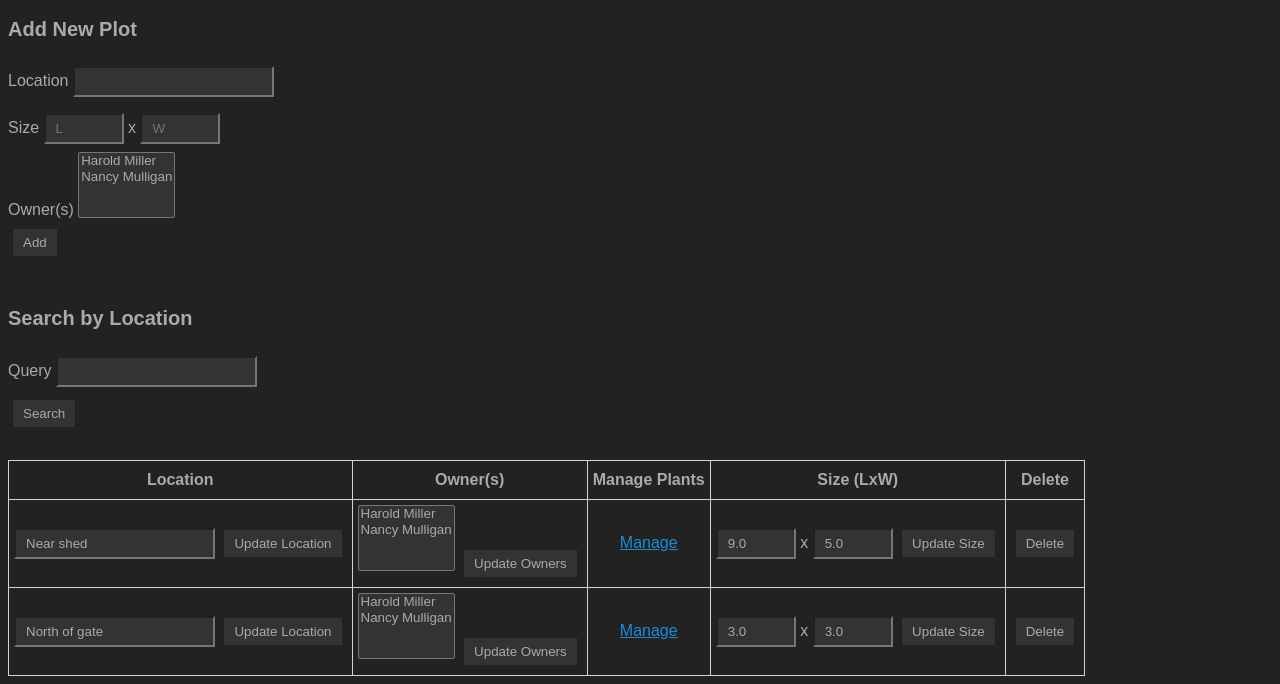
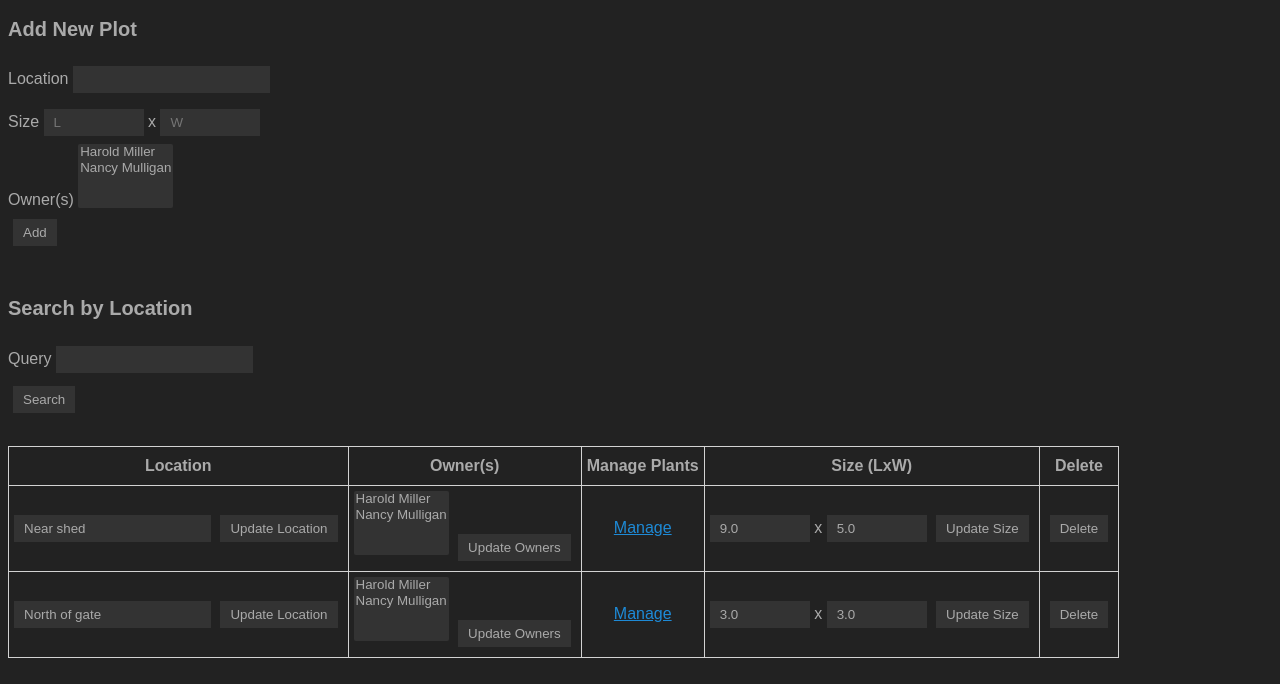
Before and after one commit to gabrielkulp/community-garden, a Flask app: page /plots in a window 1280 px wide. Shown: the part 170-854 px from the top of the page. After the commit the page ends 828 px from the top, so only its background shows below. Run offline with Flask 2, Linux system fonts and the light colour scheme; data comes from the database, SQL or seed files in the repository; data that the repository does not hold is empty.

Commit message:
css: fixed some borders

```diff
--- a/garden/static/style.css
+++ b/garden/static/style.css
@@ -75,10 +75,12 @@ input[type=text], input[type=email], input[type=number] {
 	color: #aaa;
 	padding: 6px 10px;
 	margin: 8px 0;
+	border: none;
 }
 
 input[type=number] {
-	width: 80px;
+	width: 100px;
+	border: none;
 }
 
 input[type=button], input[type=submit], input[type=reset] {
@@ -103,4 +105,5 @@ aside,
 select {
 	background-color: #333;
 	color: #aaa;
+	border: none;
 }
```
